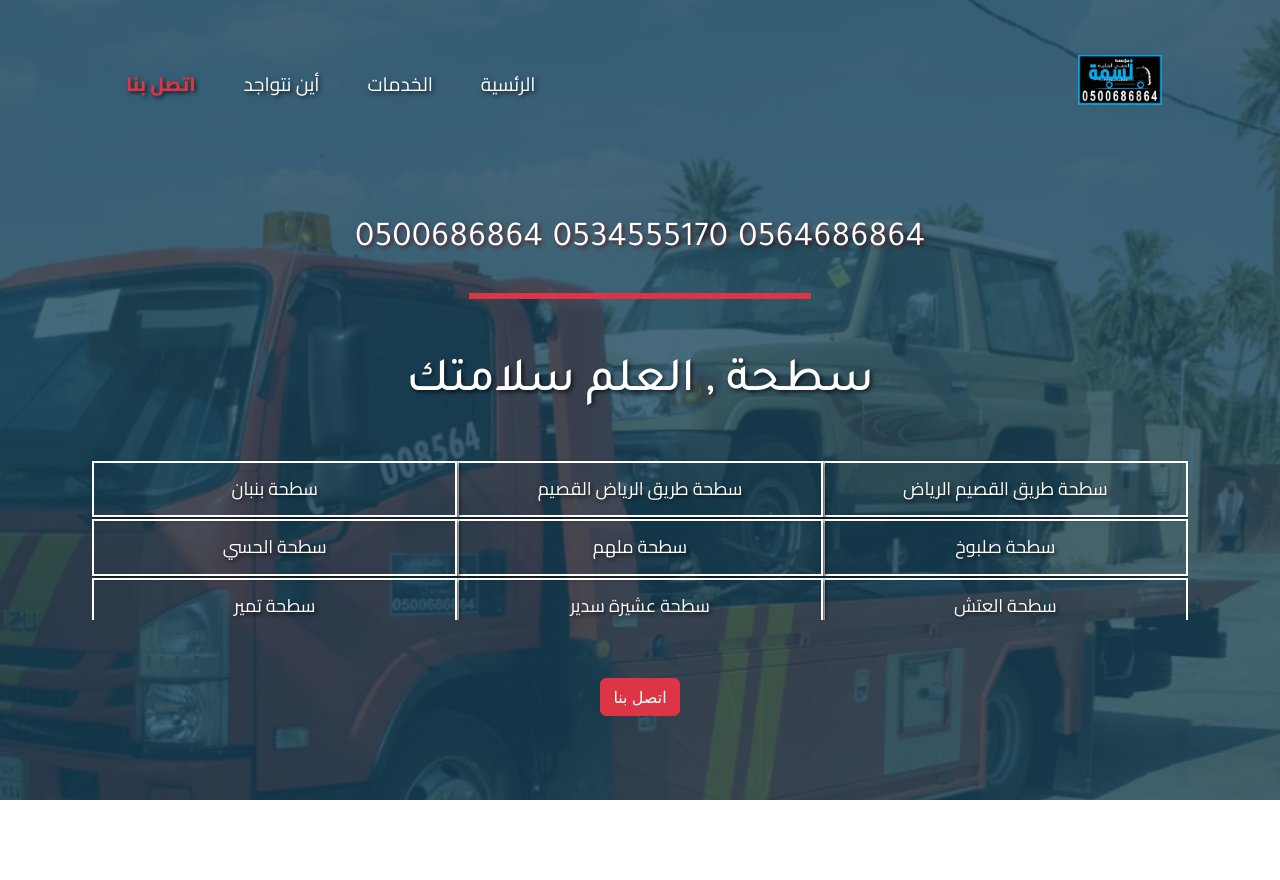
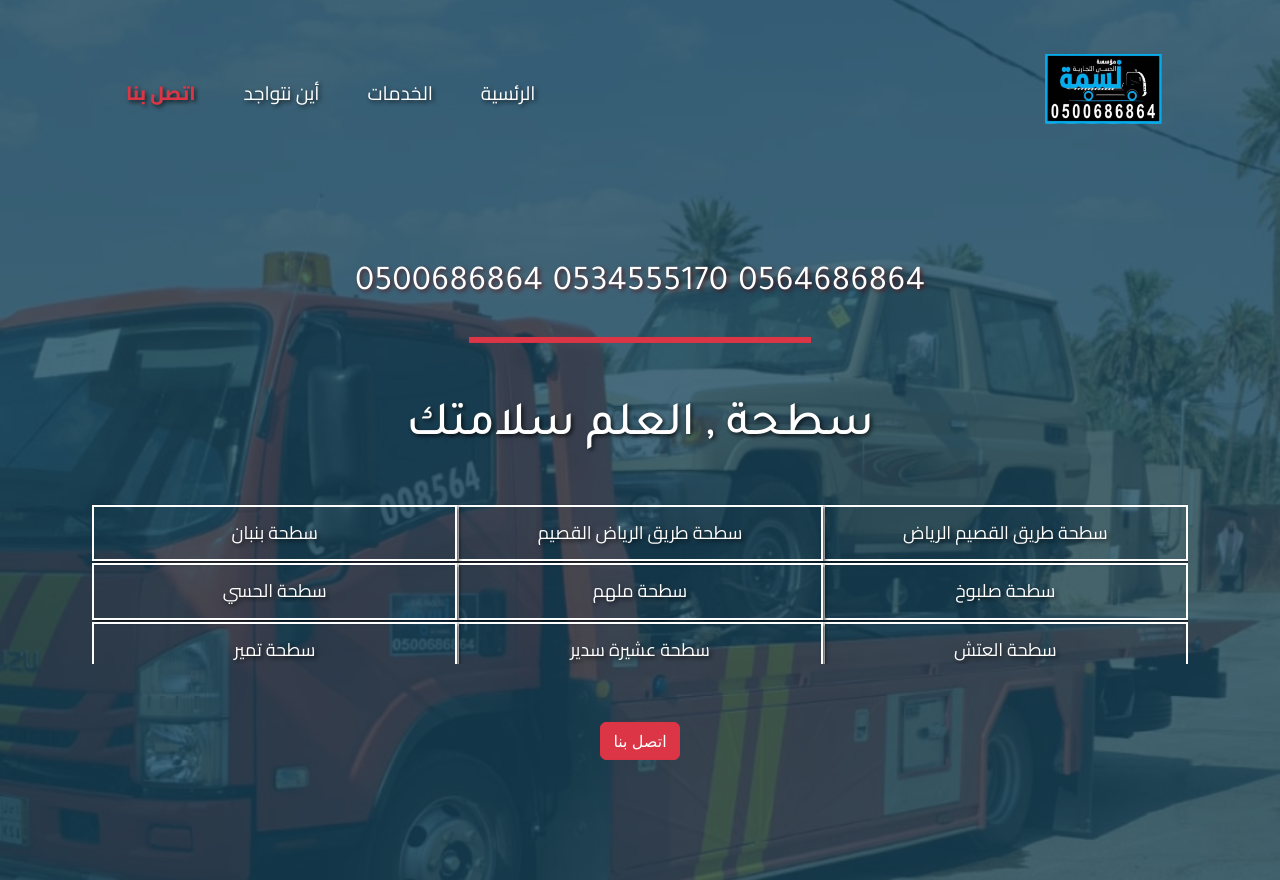
Before and after one commit to ahmed-mohammed-developer/satha-test, a React (Create React App) app: page / in a window 1280 px wide. Before the commit the page ends 800 px from the top, so only its background shows below. Built offline with nearby package versions, Linux system fonts and the light colour scheme.

Commit message:
add margin nav

```diff
--- a/src/components/Head/head.css
+++ b/src/components/Head/head.css
@@ -5,7 +5,7 @@
 
 .carousel-item img {
   width: 100vw; /* عرض كامل الشاشة */
-  height: 100vh; /* ارتفاع كامل الشاشة */
+  height: 110vh; /* ارتفاع كامل الشاشة */
   object-fit: cover; /* تأكد من أن الصورة تملأ المساحة بشكل جيد */
 }
 
@@ -39,7 +39,7 @@
 
 @media (max-width: 768px) {
   .carousel-item img {
-    height: 90vh !important; /* ارتفاع كامل الشاشة */
+    height: 85vh !important; /* ارتفاع كامل الشاشة */
   }
 }
 
--- a/src/components/Navbar/Navbar.css
+++ b/src/components/Navbar/Navbar.css
@@ -6,7 +6,7 @@
      margin-bottom: 50px;
       z-index: 3; /* التأكد من أن الشريط العلوي فوق باقي العناصر */ }
   .logo {
-    height: 50px;
+    height: 70px;
     cursor: pointer;
 }
   .navbar-toggler {
```
